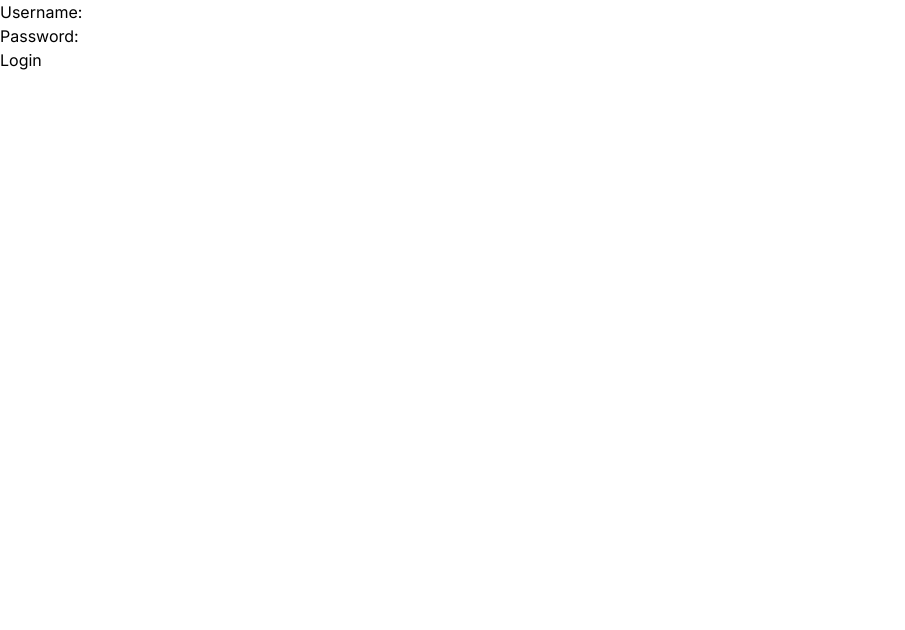
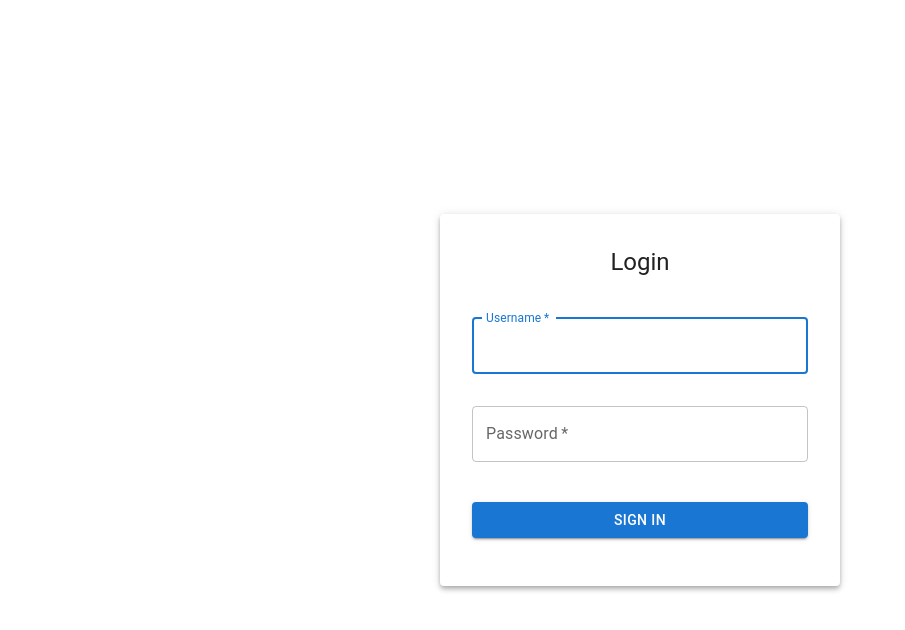
Before and after one commit to mithun-yadav/webcarters, a Next.js app: page /login in a window 1280 px wide. Shown: the top 630 px of the page, without its empty margins (0-905 px from the left). Built offline with nearby package versions, Linux system fonts and the light colour scheme.

Commit message:
✨ (login/page.tsx): redesign login form using Material-UI components for improved UI ♻️ (page.tsx): refactor homepage to redirect to /products, removing static content

```diff
--- a/src/app/login/page.tsx
+++ b/src/app/login/page.tsx
@@ -1,6 +1,8 @@
 "use client"
 import React, { useState, useContext } from 'react';
 import { useAuth } from '../hooks/useAuth';
+import Button from '@mui/material/Button';
+import { CssBaseline, Box, Paper, Typography, TextField } from '@mui/material';
 
 const LoginPage = () => {
   const { login, isAuthenticated } = useAuth();
@@ -20,18 +22,63 @@ const LoginPage = () => {
   };
 
   return (
-    <form onSubmit={handleLogin}>
-      <div>
-        <label>Username:</label>
-        <input type="text" value={username} onChange={(e) => setUsername(e.target.value)} />
-      </div>
-      <div>
-        <label>Password:</label>
-        <input type="password" value={password} onChange={(e) => setPassword(e.target.value)} />
-      </div>
-      <button type="submit">Login</button>
-    </form>
+    <>
+      <Box display="flex" alignItems="center" justifyContent="center" minHeight="100vh">
+        <Paper elevation={4} sx={{ padding: 4, maxWidth: 400, width: '100%', margin: 3 }}>
+          <Typography variant="h5" component="h1" sx={{ textAlign: 'center', marginBottom: 3 }}>
+            Login
+          </Typography>
+          <form onSubmit={handleLogin} noValidate>
+            <TextField
+              margin="normal"
+              required
+              fullWidth
+              label="Username"
+              name="username"
+              autoComplete="username"
+              autoFocus
+              value={username}
+              onChange={(e) => setUsername(e.target.value)}
+              sx={{ marginBottom: 2 }}
+            />
+            <TextField
+              margin="normal"
+              required
+              fullWidth
+              name="password"
+              label="Password"
+              type="password"
+              autoComplete="current-password"
+              value={password}
+              onChange={(e) => setPassword(e.target.value)}
+              sx={{ marginBottom: 2 }}
+            />
+            <Button
+              type="submit"
+              fullWidth
+              variant="contained"
+              sx={{ mt: 3, mb: 2 }}
+            >
+              Sign In
+            </Button>
+          </form>
+        </Paper>
+      </Box>
+    </>
   );
 };
 
 export default LoginPage;
+
+
+// <form onSubmit={handleLogin}>
+    //   <div>
+    //     <label>Username:</label>
+    //     <input type="text" value={username} onChange={(e) => setUsername(e.target.value)} />
+    //   </div>
+    //   <div>
+    //     <label>Password:</label>
+    //     <input type="password" value={password} onChange={(e) => setPassword(e.target.value)} />
+    //   </div>
+    //   <button type="submit">Login</button>
+    // </form>
--- a/src/app/page.tsx
+++ b/src/app/page.tsx
@@ -2,6 +2,8 @@
 
 import Image from "next/image";
 import { ThemeProvider, createTheme } from '@mui/material/styles';
+import { useRouter } from "next/navigation";
+import { useEffect } from "react";
 
 
 const theme = createTheme({
@@ -18,115 +20,11 @@ const theme = createTheme({
 
 export default function Home() {
 
+  useRouter().push("/products")
+
   return (
     <ThemeProvider theme={theme}>
-      <main className="flex min-h-screen flex-col items-center justify-between p-24">
-        <div className="z-10 w-full max-w-5xl items-center justify-between font-mono text-sm lg:flex">
-          <p className="fixed left-0 top-0 flex w-full justify-center border-b border-gray-300 bg-gradient-to-b from-zinc-200 pb-6 pt-8 backdrop-blur-2xl dark:border-neutral-800 dark:bg-zinc-800/30 dark:from-inherit lg:static lg:w-auto  lg:rounded-xl lg:border lg:bg-gray-200 lg:p-4 lg:dark:bg-zinc-800/30">
-            Get started by editing&nbsp;
-            <code className="font-mono font-bold">src/app/page.tsx</code>
-          </p>
-          <div className="fixed bottom-0 left-0 flex h-48 w-full items-end justify-center bg-gradient-to-t from-white via-white dark:from-black dark:via-black lg:static lg:size-auto lg:bg-none">
-            <a
-              className="pointer-events-none flex place-items-center gap-2 p-8 lg:pointer-events-auto lg:p-0"
-              href="https://vercel.com?utm_source=create-next-app&utm_medium=appdir-template&utm_campaign=create-next-app"
-              target="_blank"
-              rel="noopener noreferrer"
-            >
-              By{" "}
-              <Image
-                src="/vercel.svg"
-                alt="Vercel Logo"
-                className="dark:invert"
-                width={100}
-                height={24}
-                priority
-              />
-            </a>
-          </div>
-        </div>
 
-        <div className="relative z-[-1] flex place-items-center before:absolute before:h-[300px] before:w-full before:-translate-x-1/2 before:rounded-full before:bg-gradient-radial before:from-white before:to-transparent before:blur-2xl before:content-[''] after:absolute after:-z-20 after:h-[180px] after:w-full after:translate-x-1/3 after:bg-gradient-conic after:from-sky-200 after:via-blue-200 after:blur-2xl after:content-[''] before:dark:bg-gradient-to-br before:dark:from-transparent before:dark:to-blue-700 before:dark:opacity-10 after:dark:from-sky-900 after:dark:via-[#0141ff] after:dark:opacity-40 sm:before:w-[480px] sm:after:w-[240px] before:lg:h-[360px]">
-          <Image
-            className="relative dark:drop-shadow-[0_0_0.3rem_#ffffff70] dark:invert"
-            src="/next.svg"
-            alt="Next.js Logo"
-            width={180}
-            height={37}
-            priority
-          />
-        </div>
-
-        <div className="mb-32 grid text-center lg:mb-0 lg:w-full lg:max-w-5xl lg:grid-cols-4 lg:text-left">
-          <a
-            href="https://nextjs.org/docs?utm_source=create-next-app&utm_medium=appdir-template&utm_campaign=create-next-app"
-            className="group rounded-lg border border-transparent px-5 py-4 transition-colors hover:border-gray-300 hover:bg-gray-100 hover:dark:border-neutral-700 hover:dark:bg-neutral-800/30"
-            target="_blank"
-            rel="noopener noreferrer"
-          >
-            <h2 className="mb-3 text-2xl font-semibold">
-              Docs{" "}
-              <span className="inline-block transition-transform group-hover:translate-x-1 motion-reduce:transform-none">
-                -&gt;
-              </span>
-            </h2>
-            <p className="m-0 max-w-[30ch] text-sm opacity-50">
-              Find in-depth information about Next.js features and API.
-            </p>
-          </a>
-
-          <a
-            href="https://nextjs.org/learn?utm_source=create-next-app&utm_medium=appdir-template-tw&utm_campaign=create-next-app"
-            className="group rounded-lg border border-transparent px-5 py-4 transition-colors hover:border-gray-300 hover:bg-gray-100 hover:dark:border-neutral-700 hover:dark:bg-neutral-800/30"
-            target="_blank"
-            rel="noopener noreferrer"
-          >
-            <h2 className="mb-3 text-2xl font-semibold">
-              Learn{" "}
-              <span className="inline-block transition-transform group-hover:translate-x-1 motion-reduce:transform-none">
-                -&gt;
-              </span>
-            </h2>
-            <p className="m-0 max-w-[30ch] text-sm opacity-50">
-              Learn about Next.js in an interactive course with&nbsp;quizzes!
-            </p>
-          </a>
-
-          <a
-            href="https://vercel.com/templates?framework=next.js&utm_source=create-next-app&utm_medium=appdir-template&utm_campaign=create-next-app"
-            className="group rounded-lg border border-transparent px-5 py-4 transition-colors hover:border-gray-300 hover:bg-gray-100 hover:dark:border-neutral-700 hover:dark:bg-neutral-800/30"
-            target="_blank"
-            rel="noopener noreferrer"
-          >
-            <h2 className="mb-3 text-2xl font-semibold">
-              Templates{" "}
-              <span className="inline-block transition-transform group-hover:translate-x-1 motion-reduce:transform-none">
-                -&gt;
-              </span>
-            </h2>
-            <p className="m-0 max-w-[30ch] text-sm opacity-50">
-              Explore starter templates for Next.js.
-            </p>
-          </a>
-
-          <a
-            href="https://vercel.com/new?utm_source=create-next-app&utm_medium=appdir-template&utm_campaign=create-next-app"
-            className="group rounded-lg border border-transparent px-5 py-4 transition-colors hover:border-gray-300 hover:bg-gray-100 hover:dark:border-neutral-700 hover:dark:bg-neutral-800/30"
-            target="_blank"
-            rel="noopener noreferrer"
-          >
-            <h2 className="mb-3 text-2xl font-semibold">
-              Deploy{" "}
-              <span className="inline-block transition-transform group-hover:translate-x-1 motion-reduce:transform-none">
-                -&gt;
-              </span>
-            </h2>
-            <p className="m-0 max-w-[30ch] text-balance text-sm opacity-50">
-              Instantly deploy your Next.js site to a shareable URL with Vercel.
-            </p>
-          </a>
-        </div>
-      </main>
     </ThemeProvider>
   );
 }
```
